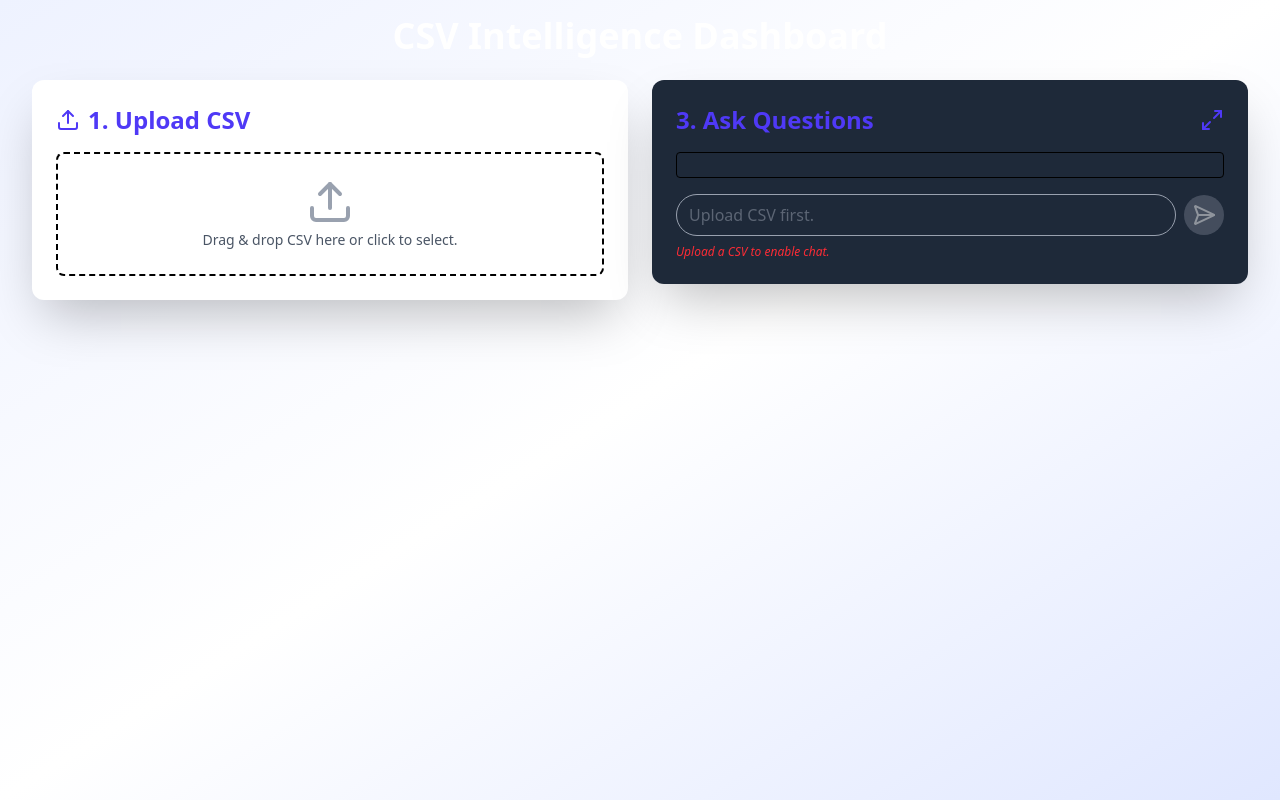
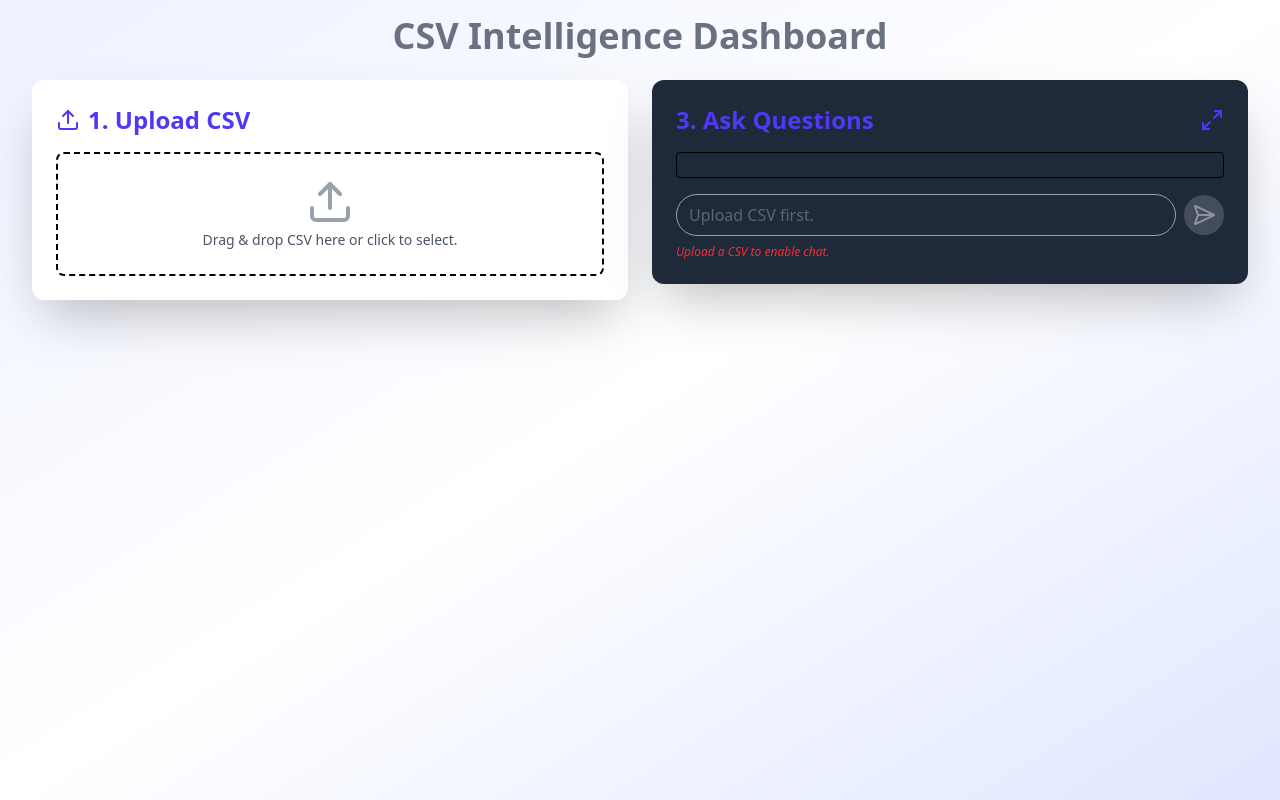
Before and after one commit to manfredbaraka33/chatcsv, a React (Vite) app in the folder f/: page / in a window 1280 px wide. Built offline with nearby package versions, Linux system fonts and the light colour scheme.

Commit message:
Update App.jsx

```diff
--- a/f/src/App.jsx
+++ b/f/src/App.jsx
@@ -26,7 +26,7 @@ function App() {
   return (
     <div className='min-h-screen pt-4 px-2 bg-linear-to-br from-indigo-50 via-white to-indigo-100 dark:from-gray-900 dark:via-gray-800 dark:to-gray-900'>
       <center>
-        <h1 className='text-white text-3xl sm:text-4xl font-extrabold text-center bg-clip-text'>
+        <h1 className='text-gray-500 text-3xl sm:text-4xl font-extrabold text-center bg-clip-text'>
           CSV Intelligence Dashboard
         </h1>
       </center>
```
